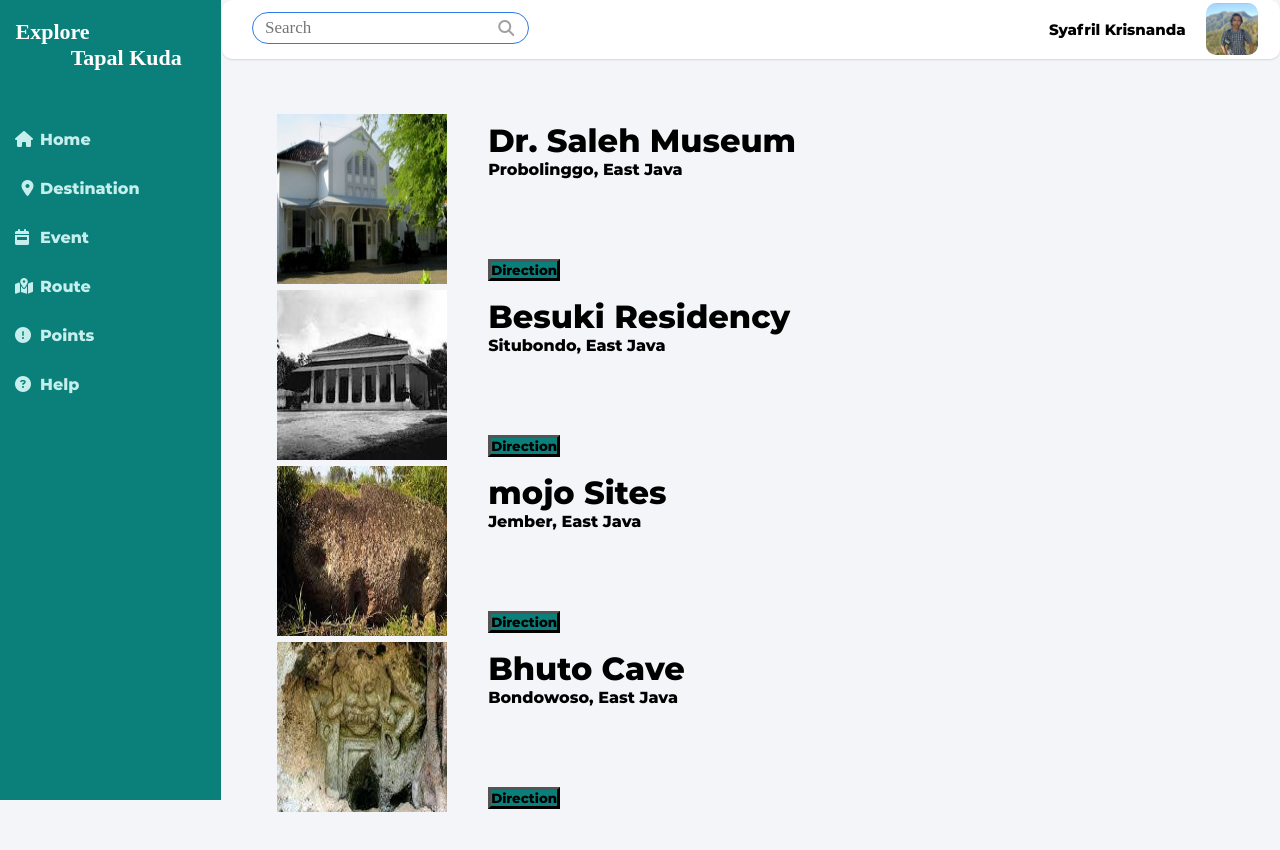
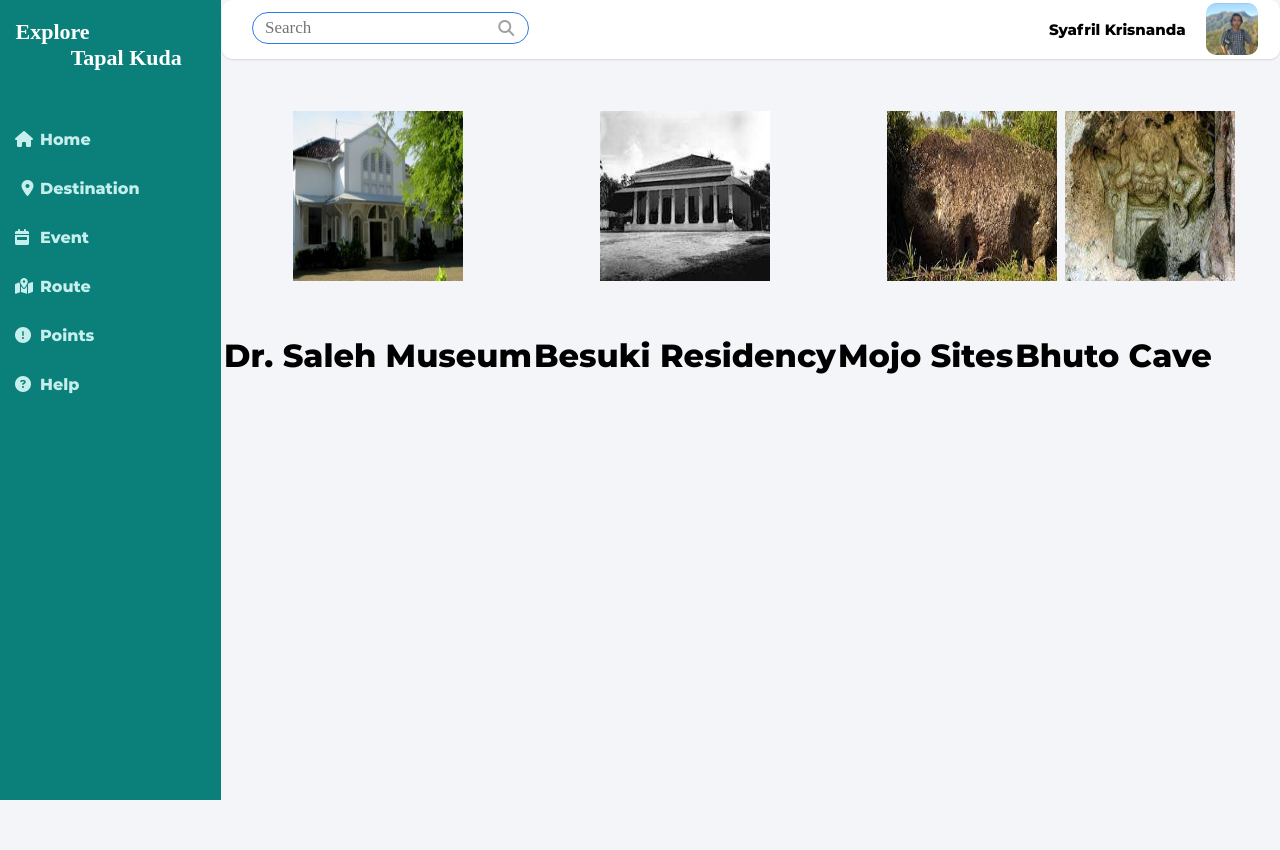
Before and after one commit to rosi1777/Project-ExploreTapalKuda, a plain HTML site: page historical.html in a window 1280 px wide. After the commit the page ends 800 px from the top, so only its background shows below. Drawn offline with Linux system fonts and the light colour scheme.

Commit message:
fixing salah paham

```diff
--- a/historical.css
+++ b/historical.css
@@ -167,24 +167,18 @@ body {
     display: block;
 }
 
-.destination {
-    float: left;
-    width: 700px;
-    height: 400px;
-    padding: 3px;
-    margin-left: 30;
-    margin-right: auto;
-    border-color: black;
-    border: 5px;
+.kolom {
     padding: 5%;
     font-family: sans-serif;
     border-radius: 10px;
-    text-align: left;
     cursor: pointer;
+    background-color: transparent;
 }
 
-.button {
-    margin-top: 80px;
-    border-width: 3px;
-    background-color: #0b807a;
+.kolom1 {
+    font-family: sans-serif;
+    border-radius: 10px;
+    cursor: pointer;
+    background-color: transparent;
+    margin-top: 1px;
 }
--- a/historical.html
+++ b/historical.html
@@ -59,38 +59,32 @@
             <table class="destination">
             <tbody>
                 <tr>
-                    <th><img src="saleh.jpg" width="170px" height="170px"></th>
-                    <th>
-                        <h1>Dr. Saleh Museum</h1>
-                        <p>Probolinggo, East Java</p>
-                        <button class="button"> Direction</button>
+                    <th class="kolom">
+                        <img src="saleh.jpg" width="170px" height="170px">
                     </th>
-
-                </tr>
-                <tr>
-                    <th><img src="besuki.jpg" width="170px" height="170px"></th>
-                    <th>
-                        <h1>Besuki Residency</h1>
-                        <p>Situbondo, East Java</p>
-                        <button class="button"><a href="#"></a> Direction</button>
+                    <th class="kolom">
+                        <img src="besuki.jpg" width="170px" height="170px"></th>
+                    </th>
+                    <th class="kolom">
+                        <img src="mojo.jpg" width="170px" height="170px"></th>
+                    </th>
+                    <th class="kolom">
+                        <img src="bhuto.jpg" width="170px" height="170px"></td>
                     </th>
                 </tr>
                 <tr>
-                    <th><img src="mojo.jpg" width="170px" height="170px"></th>
-                    <th>
-                        <h1>mojo Sites</h1>
-                        <p>Jember, East Java</p>
-                        <button class="button"><a href="#"></a> Direction</button>
+                    <th class="kolom1">
+                        <h1>Dr. Saleh Museum</h1>
                     </th>
-                </tr>
-                <tr>
-                    <td><img src="bhuto.jpg" width="170px" height="170px"></td>
-                    <td>
+                    <th class="kolom1">
+                        <h1>Besuki Residency</h1>
+                    </th>
+                    <th class="kolom1">
+                        <h1>Mojo Sites</h1>
+                    </th>
+                    <th class="kolom1">
                         <h1>Bhuto Cave</h1>
-                        <p>Bondowoso, East Java</p>
-                        <button class="button"><a href="#"></a> Direction</button>
-                        </th>
-                    </td>
+                    </th>
                 </tr>
             </tbody>
         </table>
```
Also changed, not shown: 1 other file.
